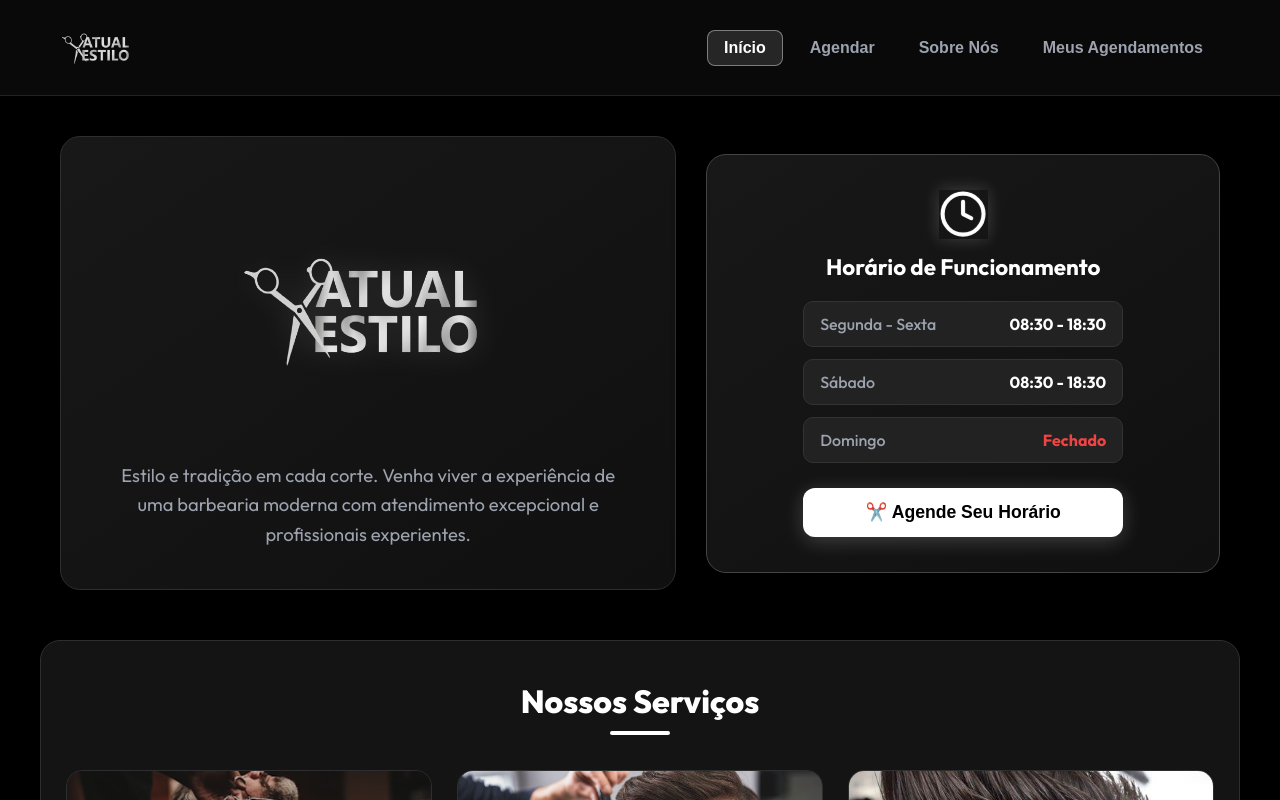
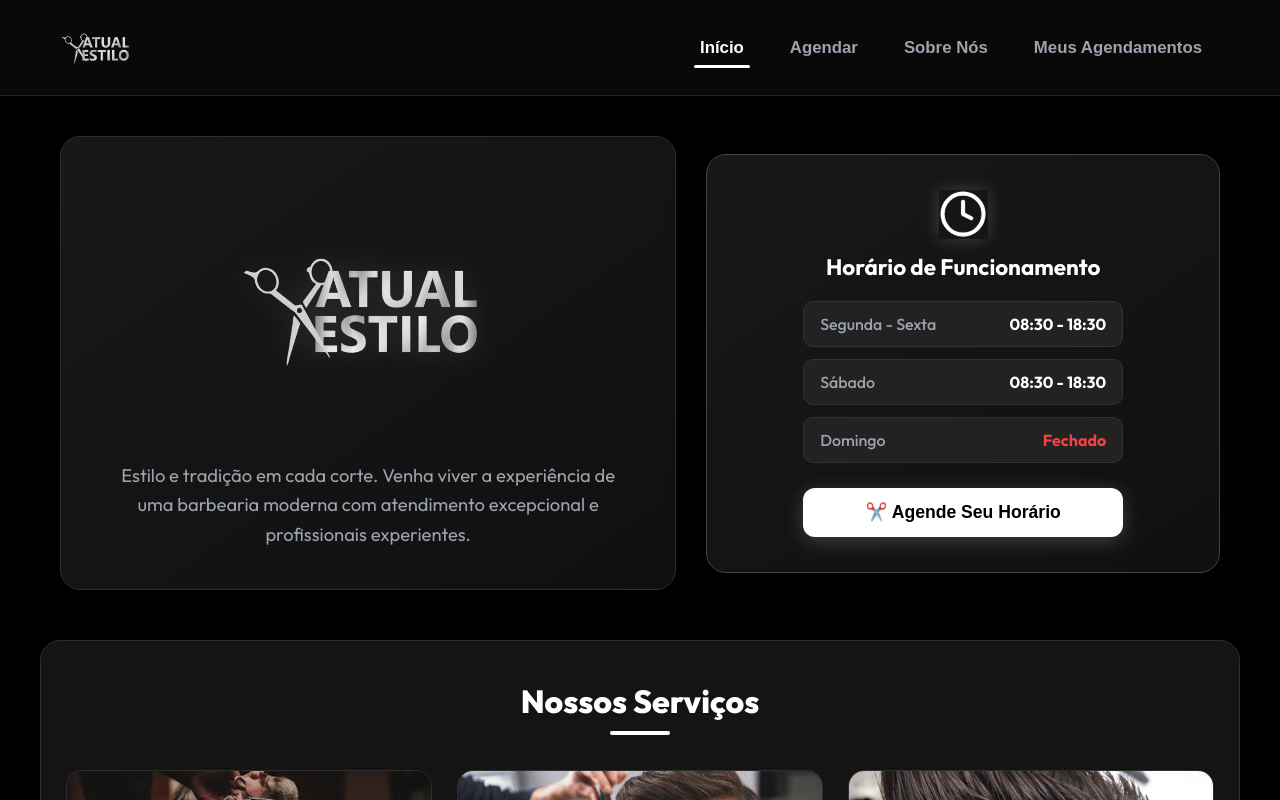
Before and after one commit to SchaideNunes/AtualStylus_react, a React (Vite) app: page / in a window 1280 px wide. Shown: the top 800 px of the page. Built offline with nearby package versions, Linux system fonts and the light colour scheme.

Commit message:
style(navbar): add center-expanding underline animation on hover and active page indicator

```diff
--- a/src/styles/index.css
+++ b/src/styles/index.css
@@ -140,27 +140,49 @@ html {
 }
 
 .link-menu {
+  position: relative;
   background: transparent;
-  border: 1px solid transparent;
+  border: none;
   color: var(--text-muted);
-  font-size: 1rem;
+  font-size: 1.05rem;
   font-weight: 600;
-  padding: 8px 16px;
-  border-radius: 8px;
+  padding: 10px 18px;
   cursor: pointer;
-  transition: all 0.2s ease;
+  transition: color 0.3s cubic-bezier(0.16, 1, 0.3, 1);
   text-decoration: none;
+  display: inline-flex;
+  align-items: center;
+  justify-content: center;
+}
+
+.link-menu::after {
+  content: '';
+  position: absolute;
+  bottom: 0;
+  left: 12px;
+  right: 12px;
+  height: 2.5px;
+  background-color: #ffffff;
+  border-radius: 2px;
+  transform: scaleX(0);
+  transform-origin: center;
+  transition: transform 0.35s cubic-bezier(0.16, 1, 0.3, 1);
 }
 
 .link-menu:hover {
   color: #ffffff;
-  background: rgba(255, 255, 255, 0.08);
+}
+
+.link-menu:hover::after {
+  transform: scaleX(1);
 }
 
 .link-menu.ativo {
   color: #ffffff;
-  background: rgba(255, 255, 255, 0.12);
-  border: 1px solid rgba(255, 255, 255, 0.4);
+}
+
+.link-menu.ativo::after {
+  transform: scaleX(1);
 }
 
 .botao-menu-mobile {
@@ -181,21 +203,38 @@ html {
 }
 
 .item-menu-mobile {
+  position: relative;
   background: transparent;
   border: none;
-  color: var(--text-main);
+  color: var(--text-muted);
   font-size: 1.1rem;
   font-weight: 600;
   padding: 12px 16px;
   text-align: left;
-  border-radius: 8px;
   cursor: pointer;
-  transition: background 0.2s;
+  transition: color 0.3s ease;
+}
+
+.item-menu-mobile::after {
+  content: '';
+  position: absolute;
+  bottom: 2px;
+  left: 16px;
+  width: 50px;
+  height: 2.5px;
+  background-color: #ffffff;
+  border-radius: 2px;
+  transform: scaleX(0);
+  transform-origin: left;
+  transition: transform 0.3s ease;
 }
 
 .item-menu-mobile:hover, .item-menu-mobile.ativo {
-  background: rgba(255, 255, 255, 0.15);
   color: #ffffff;
+}
+
+.item-menu-mobile:hover::after, .item-menu-mobile.ativo::after {
+  transform: scaleX(1);
 }
 
 /* Hero Section */
```
